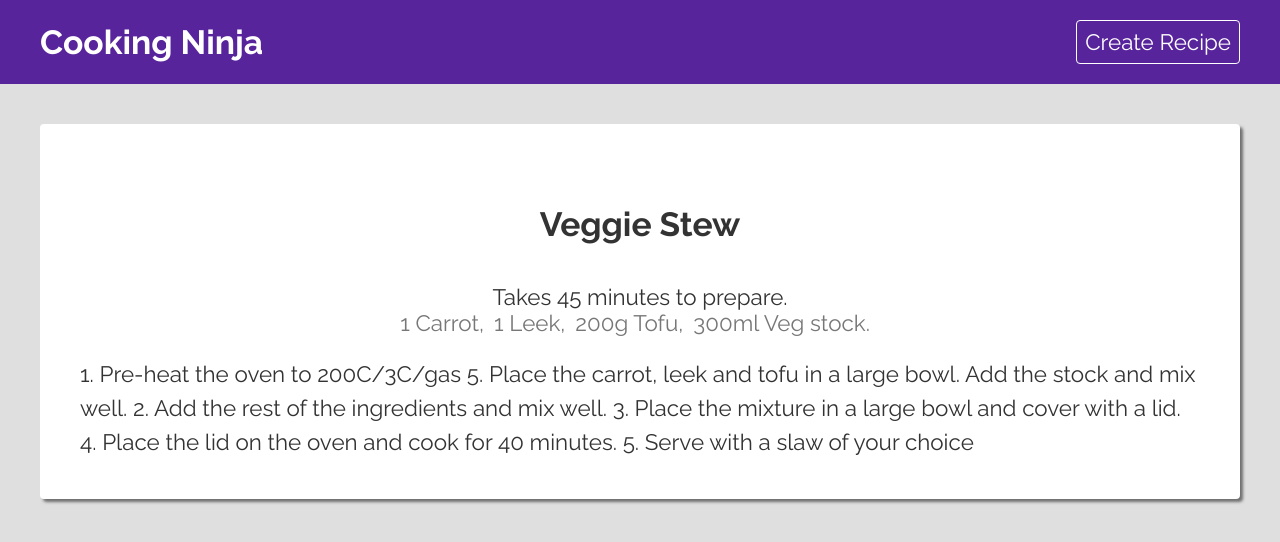
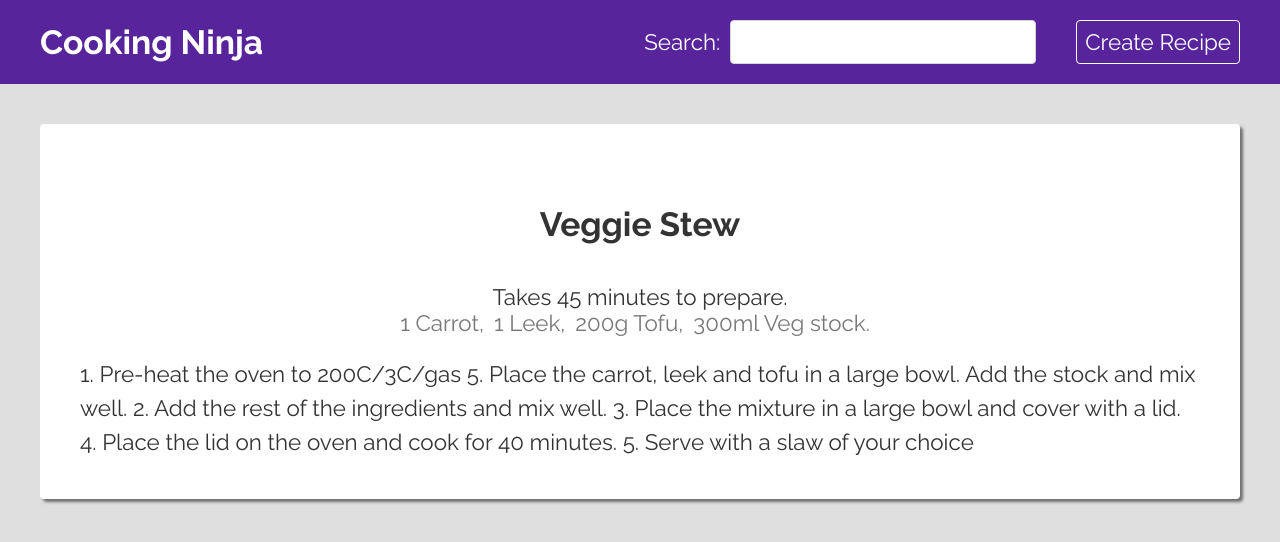
Before and after one commit to MattRuetz/react-recipe-book, a React (Create React App) app: page /recipes/1 in a window 1280 px wide. Shown: the top 542 px of the page. Built offline with nearby package versions, Linux system fonts and the light colour scheme; data requests are answered from the project's data file.

Commit message:
create search bar and embed in nav bar. TODO: function

```diff
--- a/src/components/Navbar.js
+++ b/src/components/Navbar.js
@@ -1,4 +1,5 @@
 import { Link } from 'react-router-dom';
+import SearchBar from './SearchBar';
 import './Navbar.css';
 
 function Navbar() {
@@ -8,7 +9,7 @@ function Navbar() {
                 <Link to="/" className="brand">
                     <h1>Cooking Ninja</h1>
                 </Link>
-
+                <SearchBar />
                 <Link to="/create">Create Recipe</Link>
             </nav>
         </div>
--- /dev/null
+++ b/src/components/SearchBar.css
@@ -0,0 +1,8 @@
+.search-bar form {
+    display: flex;
+    align-items: center;
+}
+
+.search-bar input {
+    margin-left: 10px;
+}
--- /dev/null
+++ b/src/components/SearchBar.js
@@ -0,0 +1,32 @@
+// Styles
+import { useState } from 'react';
+import { useNavigate } from 'react-router-dom';
+import './SearchBar.css';
+
+function SearchBar() {
+    const [term, setTerm] = useState('');
+
+    const navigate = useNavigate();
+
+    const handleSubmit = (e) => {
+        e.preventDefault();
+        // Put search term in query param and redirect
+        navigate(`/search?q=${term}`);
+    };
+
+    return (
+        <div className="search-bar">
+            <form onSubmit={handleSubmit}>
+                <label htmlFor="search">Search:</label>
+                <input
+                    type="text"
+                    id="search"
+                    onChange={(e) => setTerm(e.target.value)}
+                    required
+                />
+            </form>
+        </div>
+    );
+}
+
+export default SearchBar;
```
